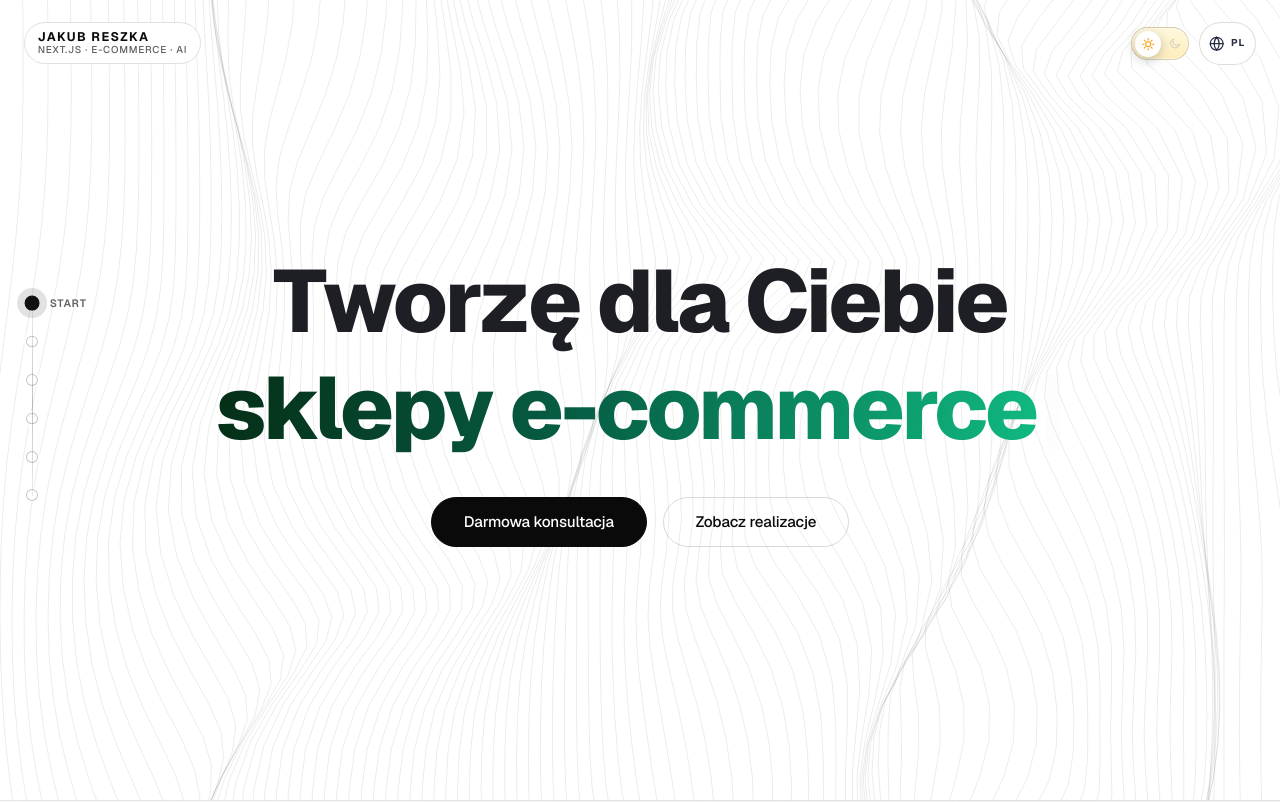
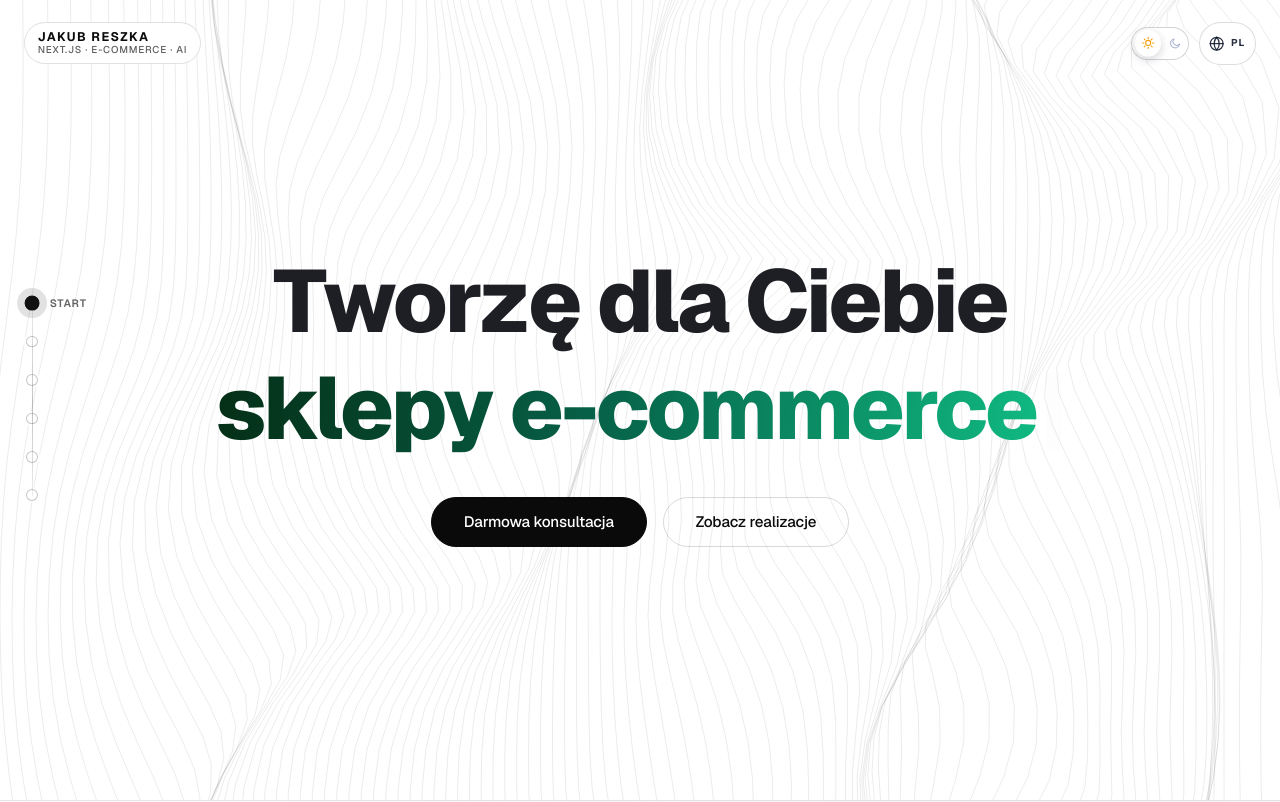
Before and after one commit to xRechu/portfolio, a Next.js app: page / in a window 1280 px wide. Shown: the top 802 px of the page. Built offline with nearby package versions, Linux system fonts and the light colour scheme.

Commit message:
Fix slider and theme switch

```diff
--- a/src/app/globals.css
+++ b/src/app/globals.css
@@ -225,9 +225,9 @@ main {
 	height: 2.04rem;
 	padding: 0;
 	border-radius: 999px;
-	border: 1px solid rgba(14, 14, 14, 0.16);
-	background: linear-gradient(180deg, rgba(255, 248, 220, 0.96) 0%, rgba(255, 236, 180, 0.9) 100%);
-	box-shadow: inset 0 0 0 1px rgba(255, 255, 255, 0.35);
+	border: 1px solid rgba(14, 14, 14, 0.18);
+	background: rgba(255, 255, 255, 0.9);
+	box-shadow: inset 0 0 0 1px rgba(255, 255, 255, 0.52);
 	backdrop-filter: blur(8px);
 	cursor: pointer;
 	transition: transform 0.22s ease, border-color 0.22s ease, box-shadow 0.22s ease, background 0.32s ease;
@@ -236,7 +236,7 @@ main {
 .theme-switch:hover {
 	transform: translateY(-1px);
 	border-color: rgba(14, 14, 14, 0.24);
-	box-shadow: 0 10px 20px rgba(245, 158, 11, 0.2);
+	box-shadow: 0 8px 18px rgba(15, 23, 42, 0.14);
 }
 
 .theme-switch:focus-visible {
@@ -262,27 +262,27 @@ main {
 
 .theme-track-icon-sun {
 	color: #f59e0b;
-	opacity: 0.7;
+	opacity: 0;
 }
 
 .theme-track-icon-moon {
-	color: #64748b;
-	opacity: 0.32;
+	color: #1e3a8a;
+	opacity: 0.46;
 }
 
 .theme-switch-thumb {
 	position: absolute;
-	top: 0.19rem;
+	top: 50%;
 	left: 0.19rem;
 	width: 1.66rem;
 	height: 1.66rem;
 	border-radius: 999px;
 	background: #ffffff;
-	box-shadow: 0 3px 12px rgba(15, 23, 42, 0.24);
+	box-shadow: 0 3px 10px rgba(15, 23, 42, 0.18);
 	display: flex;
 	align-items: center;
 	justify-content: center;
-	transform: translateX(0);
+	transform: translate(0, -50%);
 	transition: transform 0.36s cubic-bezier(0.22, 1, 0.36, 1), background 0.3s ease, box-shadow 0.3s ease;
 }
 
@@ -290,6 +290,8 @@ main {
 	position: relative;
 	width: 100%;
 	height: 100%;
+	display: grid;
+	place-items: center;
 }
 
 .theme-thumb-icon {
@@ -298,6 +300,7 @@ main {
 	margin: auto;
 	width: 0.9rem;
 	height: 0.9rem;
+	display: block;
 	transition: opacity 0.26s ease, transform 0.34s ease, color 0.26s ease;
 }
 
@@ -308,35 +311,35 @@ main {
 }
 
 .theme-thumb-icon-moon {
-	color: #93c5fd;
+	color: #1e3a8a;
 	opacity: 0;
 	transform: rotate(-80deg) scale(0.66);
 }
 
 .theme-switch.is-dark {
-	background: linear-gradient(180deg, rgba(30, 41, 59, 0.95) 0%, rgba(15, 23, 42, 0.95) 100%);
-	border-color: rgba(148, 163, 184, 0.32);
-	box-shadow: inset 0 0 0 1px rgba(148, 163, 184, 0.16);
+	background: rgba(255, 255, 255, 0.9);
+	border-color: rgba(14, 14, 14, 0.18);
+	box-shadow: inset 0 0 0 1px rgba(255, 255, 255, 0.52);
 }
 
 .theme-switch.is-dark:hover {
-	box-shadow: 0 10px 20px rgba(59, 130, 246, 0.24);
+	box-shadow: 0 8px 18px rgba(15, 23, 42, 0.14);
 }
 
 .theme-switch.is-dark .theme-track-icon-sun {
-	opacity: 0.3;
+	opacity: 0.46;
 	transform: scale(0.85);
 }
 
 .theme-switch.is-dark .theme-track-icon-moon {
-	opacity: 0.74;
-	color: #cbd5e1;
+	opacity: 0;
+	transform: scale(0.85);
 }
 
 .theme-switch.is-dark .theme-switch-thumb {
-	transform: translateX(1.61rem);
-	background: #0b1220;
-	box-shadow: 0 3px 12px rgba(0, 0, 0, 0.36);
+	transform: translate(1.61rem, -50%);
+	background: #ffffff;
+	box-shadow: 0 3px 10px rgba(15, 23, 42, 0.18);
 }
 
 .theme-switch.is-dark .theme-thumb-icon-sun {
@@ -619,14 +622,15 @@ main {
 	}
 
 	.theme-switch-thumb {
-		top: 0.17rem;
+		top: 50%;
 		left: 0.17rem;
 		width: 1.48rem;
 		height: 1.48rem;
+		transform: translate(0, -50%);
 	}
 
 	.theme-switch.is-dark .theme-switch-thumb {
-		transform: translateX(1.45rem);
+		transform: translate(1.45rem, -50%);
 	}
 
 	.language-toggle {
--- a/src/components/CardSwap.jsx
+++ b/src/components/CardSwap.jsx
@@ -13,8 +13,6 @@ const makeSlot = (i, distX, distY, total) => ({
   z: -i * distX * 1.5,
   zIndex: total - i
 });
-
-const MAX_QUEUED_STEPS = 6;
 
 const placeNow = (el, slot, skew) =>
   gsap.set(el, {
@@ -75,7 +73,6 @@ const CardSwap = ({
 
   const order = useRef(Array.from({ length: childArr.length }, (_, i) => i));
   const tlRef = useRef(null);
-  const queueRef = useRef([]);
   const isAnimatingRef = useRef(false);
   const intervalRef = useRef();
   const isHoveringRef = useRef(false);
@@ -99,7 +96,6 @@ const CardSwap = ({
     const total = refs.length;
     isPageVisibleRef.current = !document.hidden;
     order.current = Array.from({ length: total }, (_, i) => i);
-    queueRef.current = [];
     isAnimatingRef.current = false;
     refs.forEach((r, i) => placeNow(r.current, makeSlot(i, cardDistance, verticalDistance, total), skewAmount));
 
@@ -120,7 +116,6 @@ const CardSwap = ({
     const stopAllTweens = () => {
       tlRef.current?.kill();
       tlRef.current = null;
-      queueRef.current = [];
       isAnimatingRef.current = false;
       refs.forEach(r => {
         if (!r.current) return;
@@ -268,19 +263,11 @@ const CardSwap = ({
           tlRef.current = null;
         }
         isAnimatingRef.current = false;
-        processQueuedSteps();
       };
 
       timeline.eventCallback('onComplete', onTimelineFinish);
       timeline.eventCallback('onInterrupt', onTimelineFinish);
       return true;
-    };
-
-    const processQueuedSteps = () => {
-      if (isDisposed || isAnimatingRef.current) return;
-      const queuedDirection = queueRef.current.shift();
-      if (!queuedDirection) return;
-      runStep(queuedDirection);
     };
 
     const requestStep = (direction, options = { restartAuto: true }) => {
@@ -291,10 +278,7 @@ const CardSwap = ({
       }
 
       if (isAnimatingRef.current) {
-        if (queueRef.current.length < MAX_QUEUED_STEPS) {
-          queueRef.current.push(direction);
-        }
-        return;
+        stopAllTweens();
       }
 
       runStep(direction);
@@ -328,7 +312,6 @@ const CardSwap = ({
         }
         tlRef.current?.play();
         startAutoSwap();
-        processQueuedSteps();
       },
       { threshold: 0.1 }
     );
@@ -343,7 +326,6 @@ const CardSwap = ({
       }
       tlRef.current?.play();
       startAutoSwap();
-      processQueuedSteps();
     };
     document.addEventListener('visibilitychange', onVisibilityChange);
 
@@ -397,7 +379,6 @@ const CardSwap = ({
         isHoveringRef.current = false;
         tlRef.current?.play();
         startAutoSwap();
-        processQueuedSteps();
       };
 
       node.addEventListener('mouseenter', pause);
```
